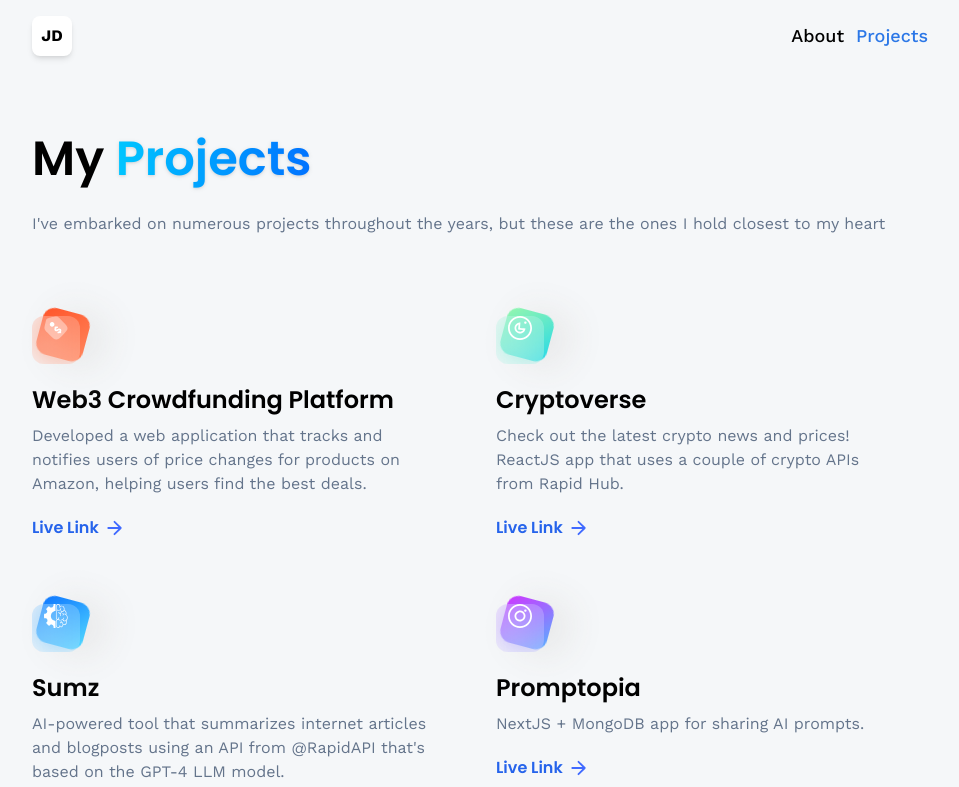
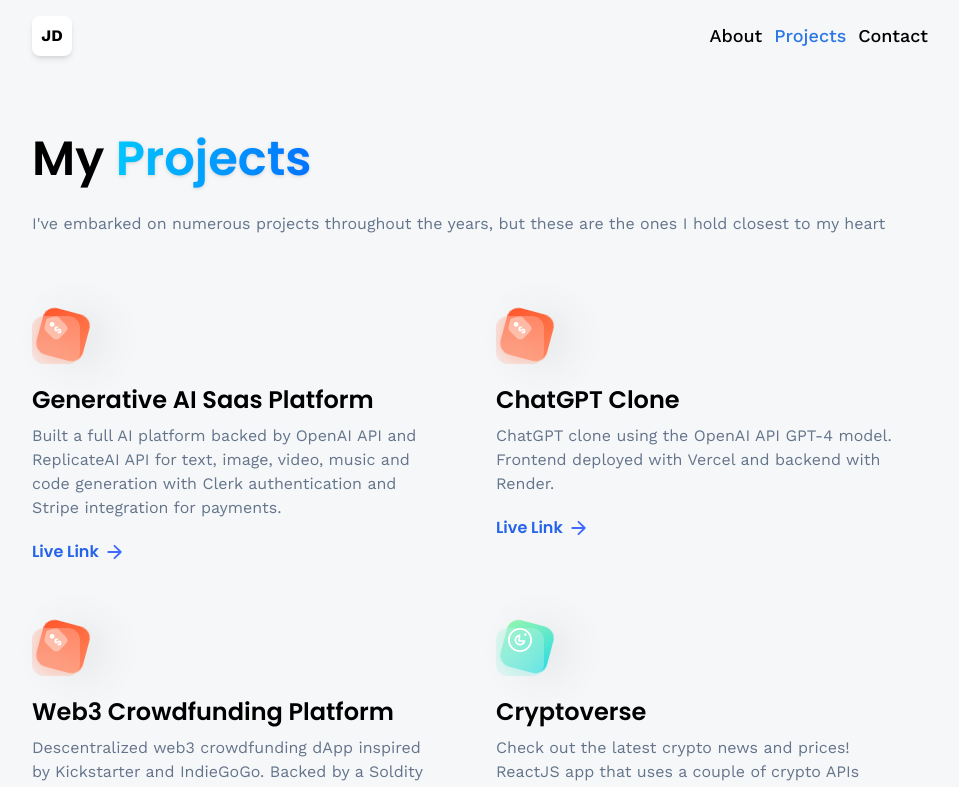
Before and after one commit to jmgrd98/3d-portfolio-REAL, a React (Vite) app: page /projects in a window 1280 px wide. Shown: the top 787 px of the page, without its empty margins (160-1119 px from the left). Built offline with nearby package versions, Linux system fonts and the light colour scheme.

Commit message:
adding projects

```diff
--- a/package.json
+++ b/package.json
@@ -19,6 +19,7 @@
     "react": "^18.2.0",
     "react-dom": "^18.2.0",
     "react-router-dom": "^6.21.3",
+    "react-toastify": "^10.0.5",
     "react-vertical-timeline-component": "^3.6.0"
   },
   "devDependencies": {
--- a/src/components/Navbar.jsx
+++ b/src/components/Navbar.jsx
@@ -18,6 +18,11 @@
                 Projects
             </NavLink>
         </nav>
+        <nav className='flex text-lg gap-7 font-medium'>
+            <NavLink to='/contact' className={({isActive}) => isActive ? 'text-blue-500' : 'text-black'}>
+                Contact
+            </NavLink>
+        </nav>
         </div>
     </header>
   )
--- a/src/constants/index.js
+++ b/src/constants/index.js
@@ -166,8 +166,22 @@
     {
         iconUrl: pricewise,
         theme: 'btn-back-red',
+        name: 'Generative AI Saas Platform',
+        description: 'Built a full AI platform backed by OpenAI API and ReplicateAI API for text, image, video, music and code generation with Clerk authentication and Stripe integration for payments.',
+        link: 'https://genius-saas-theta.vercel.app/',
+    },
+    {
+        iconUrl: pricewise,
+        theme: 'btn-back-red',
+        name: 'ChatGPT Clone',
+        description: 'ChatGPT clone using the OpenAI API GPT-4 model. Frontend deployed with Vercel and backend with Render.',
+        link: 'https://genius-saas-theta.vercel.app/',
+    },
+    {
+        iconUrl: pricewise,
+        theme: 'btn-back-red',
         name: 'Web3 Crowdfunding Platform',
-        description: 'Developed a web application that tracks and notifies users of price changes for products on Amazon, helping users find the best deals.',
+        description: 'Descentralized web3 crowdfunding dApp inspired by Kickstarter and IndieGoGo. Backed by a Soldity smart contract deployed in the Goerli testnet.',
         link: 'https://web3-crowdfunding-4u1n.vercel.app/',
     },
     {
--- a/src/pages/Contact.jsx
+++ b/src/pages/Contact.jsx
@@ -1,4 +1,3 @@
-/* eslint-disable react/no-unknown-property */
 import { Suspense, useRef, useState } from 'react'
 import emailjs from '@emailjs/browser';
 import { Canvas } from '@react-three/fiber';
@@ -6,6 +5,8 @@
 import Loader from '../components/Loader';
 import Alert from '../components/Alert';
 import useArlet from '../hooks/useArlet';
+import {toast, ToastContainer} from "react-toastify";
+import 'react-toastify/dist/ReactToastify.css';
 
 const Contact = () => {
 
@@ -38,7 +39,12 @@
     e.preventDefault();
     setIsLoading(true);
     setCurrentAnimation('hit');
-    console.log(process.env.VITE_APP_EMAILJS_SERVICE_ID);
+
+    try {
+
+    } catch (error) {
+      toast.warn('Preencha todos os campos!')
+    }
     emailjs.send(
         process.env.VITE_APP_EMAILJS_SERVICE_ID,
         process.env.VITE_APP_EMAILJS_TEMPLATE_ID,
@@ -159,6 +165,17 @@
           </Suspense>
         </Canvas>
       </div>
+      <ToastContainer
+                position="bottom-left"
+                autoClose={5000}
+                hideProgressBar={false}
+                newestOnTop={false}
+                closeOnClick={true}
+                rtl={false}
+                pauseOnFocusLoss={false}
+                draggable={true}
+                pauseOnHover={true}
+            />
     </section>
   )
 }
```
Also changed, not shown: 1 other file (tests, documents, lock files or other folders).
